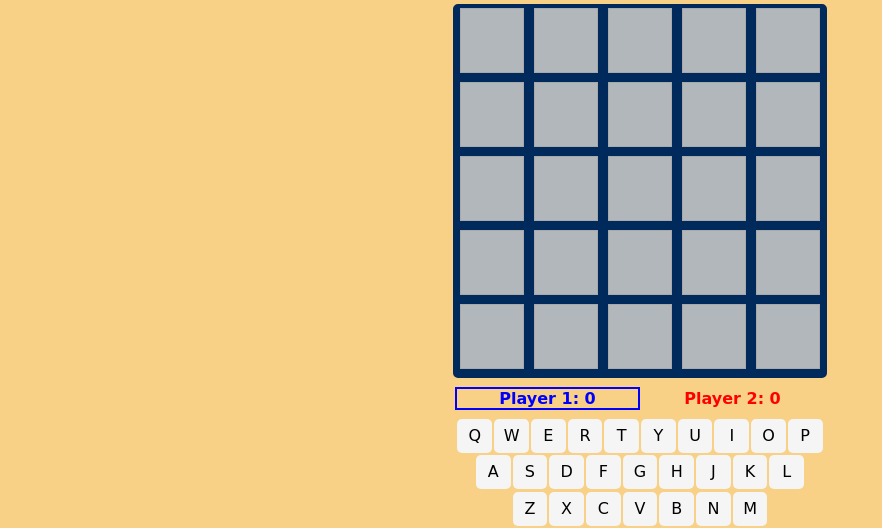
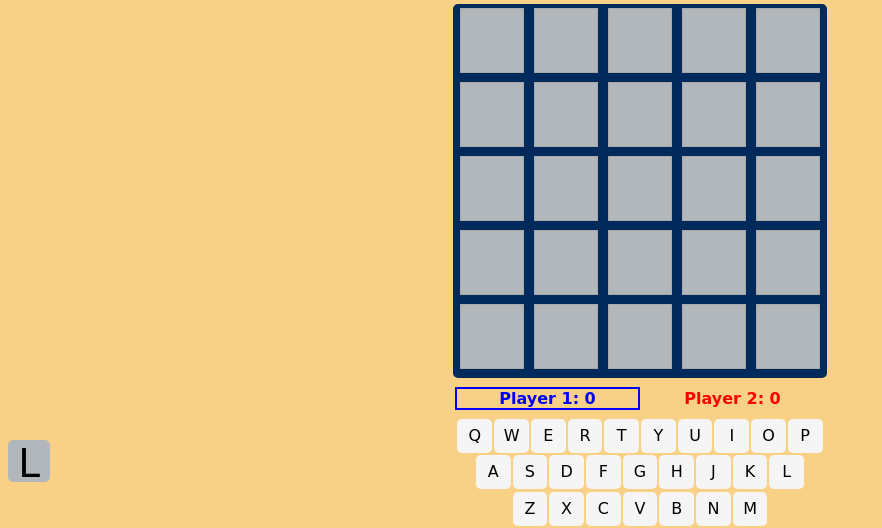
Before and after one commit to Jake-Knox/online-word-game, a website with bundled scripts: page public/index.html in a window 1280 px wide. Shown: the part 310-838 px from the top of the page, without its empty margins (0-882 px from the left). Built offline with nearby package versions, Linux system fonts and the light colour scheme; files whose address does not match are found by name; a web font is replaced by a local one.

Commit message:
log toggle, server user work

```diff
--- a/index.js
+++ b/index.js
@@ -63,7 +63,7 @@ io.on('connection', (socket) => {
   let username = createName();
   io.to(socket.id).emit("player name", username);
   users.push([socket.id,username]);
-  console.log(`${users.length} users: ${users}`);
+  console.log(`${users.length} users`);
 
   socket.on('disconnect', () => {
     // console.log(`user disconnected, id: ${socket.id}`);
--- a/public/app.js
+++ b/public/app.js
@@ -55,6 +55,8 @@ const onlineJoinForm = document.getElementById("online-join-form");
 const btnJoinRoom = document.getElementById("btn-join");
 const btnCreateRoom = document.getElementById("btn-create");
 const roomCodeText = document.getElementById("room-code-text");
+
+const logButton = document.getElementById("log-button");
 
 //
 // Tile array setup
@@ -123,6 +125,7 @@ const player2Text = document.getElementById("player_2_text");
 const keyboardBackspace = document.getElementById("keyboard_backspace")
 const keyboardEnter = document.getElementById("keyboard_enter")
 const gameLog = document.getElementById("game_log");
+const logContainer = document.getElementById("log_container");
 
 //
 // game setup
@@ -186,6 +189,10 @@ roomExitButton.addEventListener("click", () => {
     toggleDisplay(onlineRoomInfo);
     toggleDisplay(onlineBtns);
 })
+logButton.addEventListener("click", () => {
+    toggleDisplay(logContainer);
+})
+
 
 
 // socket server responses
@@ -315,7 +322,7 @@ for (let i = 0; i< keyboardKeys.length; i++){
         let keyVal = keyboardKeys[i].innerText;
 
         if(lastTileUsed != null){
-            console.log(`key press ${keyVal}`);
+            // console.log(`key press ${keyVal}`);
             lastTileUsed.innerHTML = (`<p>${(keyVal).toLocaleUpperCase()}</p>`);
             lastTileUsed.style.backgroundColor = "#667f9d";
             lastTileUsed.focus();
--- a/public/index.html
+++ b/public/index.html
@@ -121,9 +121,8 @@
             </ul>
         </div>
         <div>
-
         </div>
-
+        <div id="log-button"><p>L</p></div>
         <div id="footer"><p class="footer_text">developed Jake Knox, 2023</p></div>
     </div>
     <p id="output"></p>
--- a/public/styles.css
+++ b/public/styles.css
@@ -377,6 +377,22 @@ p{
     overflow: scroll;
 }
 
+
+#log-button{
+    position: fixed;
+    left: 1vh;
+    bottom: 1vh;
+
+    height: 5vh;
+    width: 5vh;
+    background-color: #b2b7bb;
+    border: 1px solid #b2b7bb;
+    border-radius: 5px;
+
+    font-size:small;
+    user-select: none;
+}
+
 #footer{
     margin-top: 10vh;
     margin-bottom: 2vh;
```
